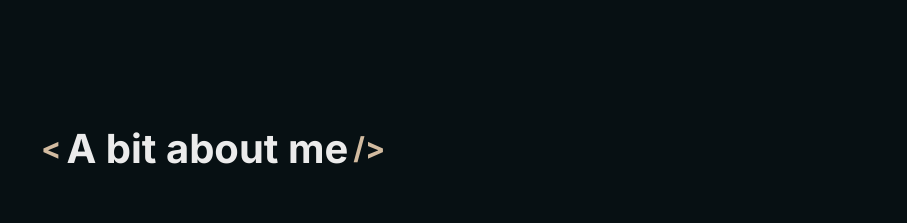
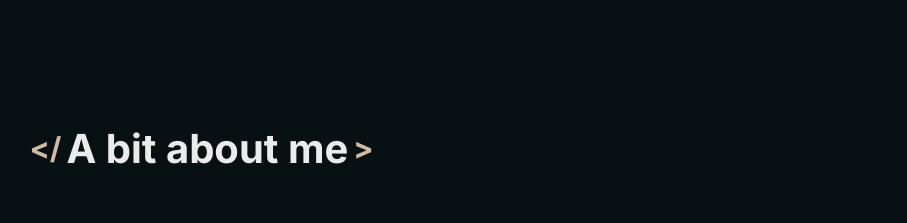
Before and after one commit to kmergedosdos/kmergedosdos.github.io, a React (Vite) app: page / in a window 1280 px wide. Shown: the part 800-1023 px from the top of the page, without its empty margins (169-1076 px from the left). Built offline with nearby package versions, Linux system fonts and the light colour scheme.

Commit message:
update section header before and after styling

```diff
--- a/src/index.css
+++ b/src/index.css
@@ -51,7 +51,7 @@ h2 {
 }
 
 h2::before {
-  content: "<";
+  content: "</";
   font-size: 3rem;
   color: var(--primary);
   position: absolute;
@@ -61,7 +61,7 @@ h2::before {
 }
 
 h2::after {
-  content: "/>";
+  content: ">";
   font-size: 3rem;
   color: var(--primary);
   position: absolute;
```
